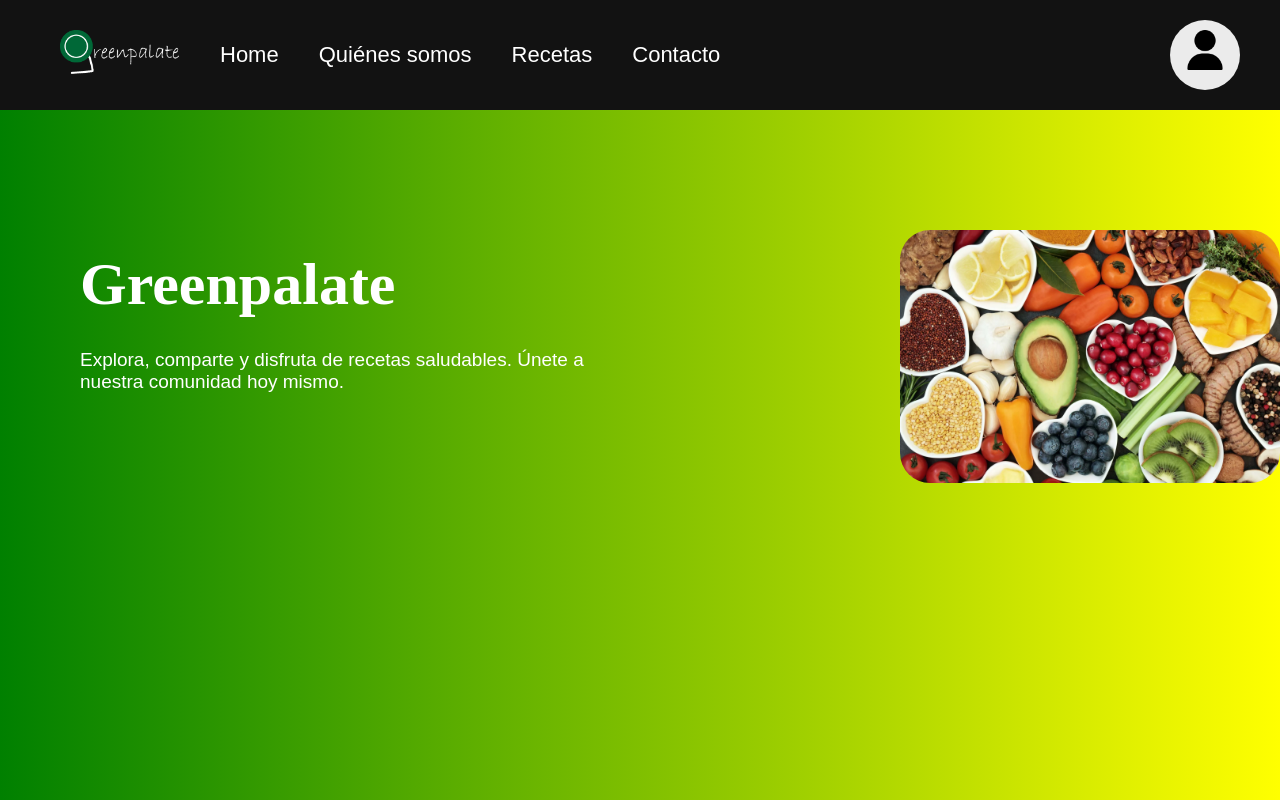
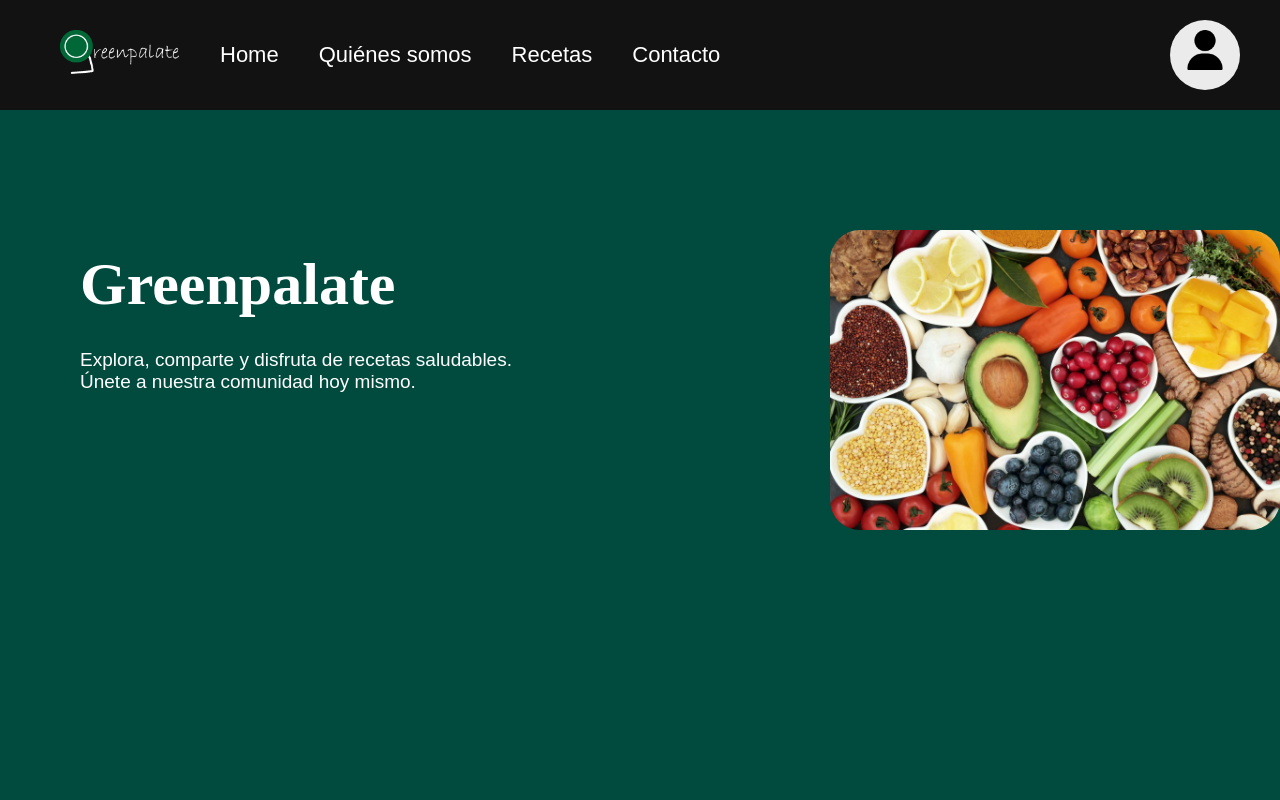
Before and after one commit to juancruzleone/Greenplate, a React (Vite) app in the folder front/: page / in a window 1280 px wide. Shown: the top 800 px of the page. Built offline with nearby package versions, Linux system fonts and the light colour scheme; no server answers; a web font is replaced by a local one.

Commit message:
Se cambio el color de fondo

```diff
--- a/front/src/styles/home.css
+++ b/front/src/styles/home.css
@@ -7,8 +7,8 @@
     box-sizing: border-box;
 }
 
-body{
-    background-color: rgb(10, 10, 10);
+#root{
+    background-color: #004B3E;
 
     /*background-image: linear-gradient(to right, green, yellow);
     background-image: linear-gradient(to right, white, green);
@@ -40,7 +40,7 @@ h1{
 
 .contenedor-portada-home img{
     margin-top: 120px;
-    width: 380px;
+    width: 450px;
     border-radius: 30px;
 }
 
```
